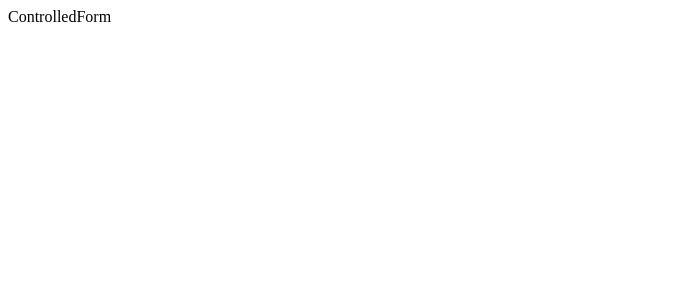
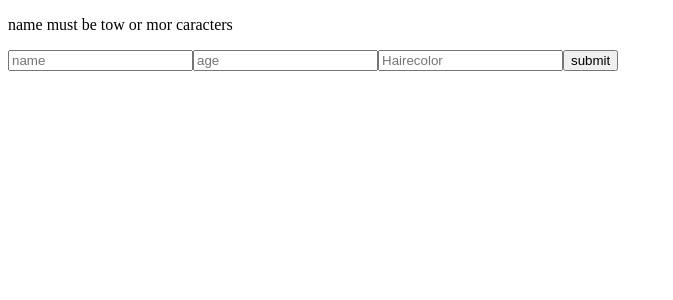
Before and after one commit to RadimYassin/React-Design-Pattern, a React (Vite) app: page / in a window 1280 px wide. Shown: the top 300 px of the page, without its empty margins (0-673 px from the left). Built offline with nearby package versions, Linux system fonts and the light colour scheme.

Commit message:
create handesubmit

```diff
--- a/src/ControlledForm.jsx
+++ b/src/ControlledForm.jsx
@@ -1,9 +1,59 @@
-import React from 'react'
+import React, { useState,useEffect } from 'react'
 
 function ControlledForm() {
-  return (
-    <div>ControlledForm</div>
-  )
+
+    const [er,setEr]=useState('')
+   const [name,setName]=useState('')
+   const [age,setAge]=useState('')
+   const [haire,setHaire]=useState('')
+
+    const handelSubmit=(e)=>{
+        e.preventDefault()
+        console.log(name);
+        console.log(age);
+        console.log(haire);
+    }
+
+    useEffect((e)=>{
+        if (name.length<2) {
+             setEr("name must be tow or mor caracters ");
+        }else{
+            setEr('')
+        }
+    },[name])
+    return (
+        <form onSubmit={handelSubmit}>
+            {
+                er && <p>{er}</p>
+            }
+            <input
+              type="text"
+              name='name'
+              placeholder='name'
+              value={name}
+              onChange={e=>setName(e.target.value)}
+
+              />
+            <input
+
+
+             type="number"
+              name='age'
+              placeholder='age'
+              value={age}
+              onChange={e=>setAge(e.target.value)}
+
+              />
+            <input
+            type="text"
+             name='hairecolor'
+              placeholder='Hairecolor'
+              value={haire}
+              onChange={e=>setHaire(e.target.value)}
+              />
+            <input type="submit" value="submit" />
+        </form>
+    )
 }
 
 export default ControlledForm
```
